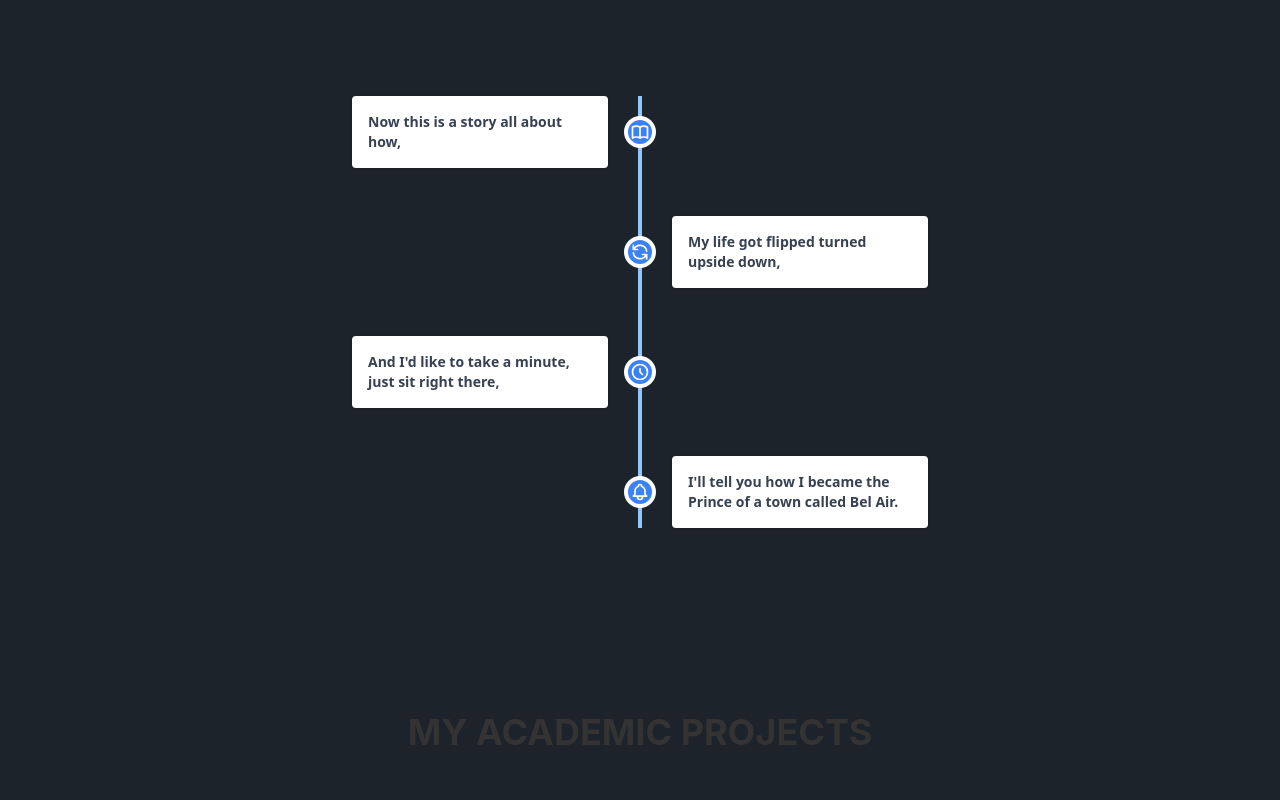
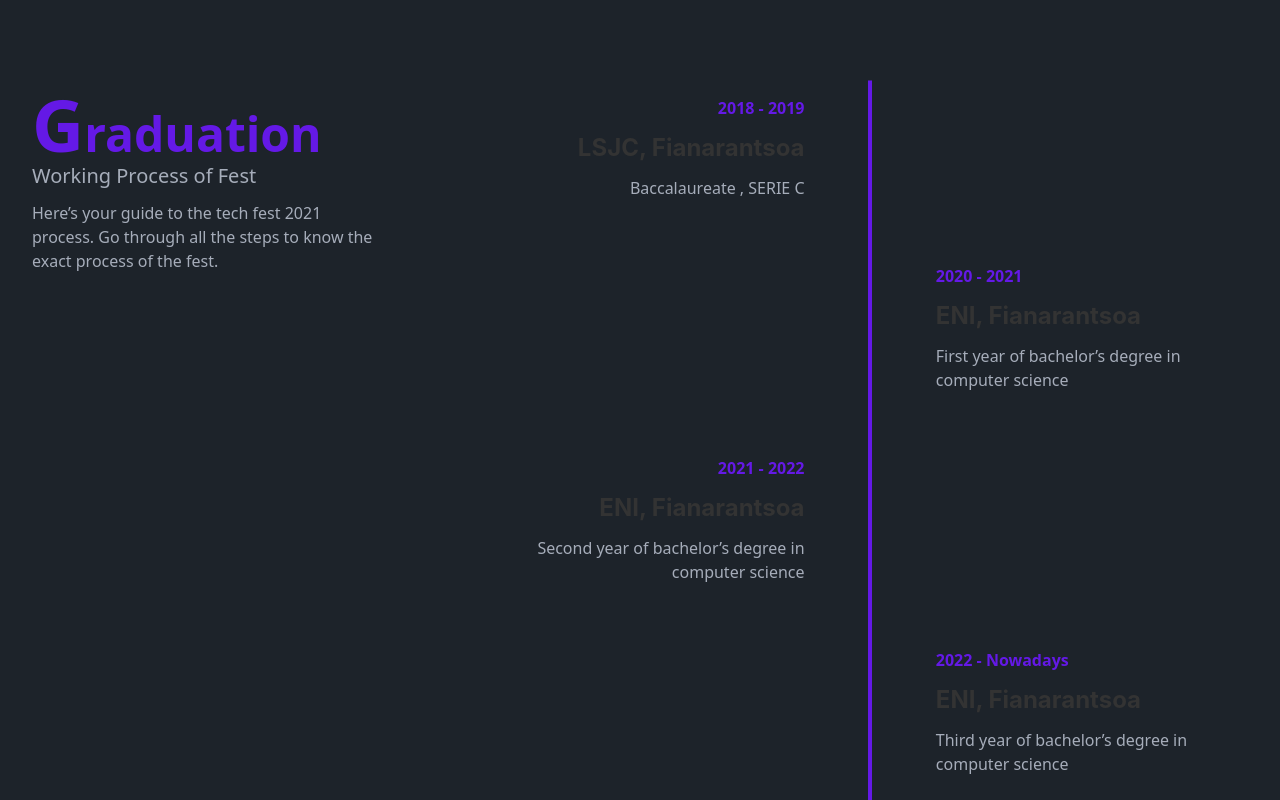
Before and after one commit to thony32/react-wcc-s3, a React (Vite) app: page / in a window 1280 px wide. Shown: the part 2500-3300 px from the top of the page. Built offline with nearby package versions, Linux system fonts and the light colour scheme.

Commit message:
graduation

```diff
--- a/src/contents/Graduation.tsx
+++ b/src/contents/Graduation.tsx
@@ -1,89 +1,72 @@
 export default function Graduation() {
     return (
         <div>
-            <div className="min-h-screen py-6 flex flex-col justify-center sm:py-12">
-  <div className="py-3 sm:max-w-xl sm:mx-auto w-full px-2 sm:px-0">
+           <section>
+    <div className="py-8">
+    <div className="container mx-auto flex flex-col items-start md:flex-row my-12 md:my-24">
+      <div className="flex flex-col w-full sticky md:top-36 lg:w-1/3 mt-2 md:mt-12 px-8">
+        <p className=" text-primary  font-bold text-5xl first-letter:text-7xl">Graduation</p>
+        <p className="text-xl leading-normal md:leading-relaxed mb-2">Working Process of Fest</p>
+        <p className="text-sm md:text-base mb-4">
+          Here’s your guide to the tech fest 2021 process. Go through all the steps to know the exact process of the
+          fest.
+        </p>
+      </div>
+      <div className="ml-0 md:ml-12 lg:w-2/3 sticky">
+        <div className="container mx-auto w-full h-full">
+          <div className="relative wrap overflow-hidden p-10 h-full">
+            <div className="border-2-2 border-yellow-555 absolute h-full border right-[50%] rounded-sm border-primary"></div>
+            <div className="border-2-2 border-yellow-555 absolute h-full border left-[50%] rounded-sm border-primary"></div>
+            <div className="mb-8 flex justify-between flex-row-reverse items-center w-full left-timeline">
+              <div className="order-1 w-5/12"></div>
+              <div className="order-1 w-5/12 px-1 py-4 text-right">
+                <p className="mb-3 font-bold text-primary">2018 - 2019</p>
+                <h4 className="mb-3 font-bold text-lg md:text-2xl">LSJC, Fianarantsoa</h4>
+                <p className="text-sm md:text-base">
+                    Baccalaureate , SERIE C
+                </p>
+              </div>
+            </div>
+            <div className="mb-8 flex justify-between items-center w-full right-timeline">
+              <div className="order-1 w-5/12"></div>
+              <div className="order-1  w-5/12 px-1 py-4 text-left">
+                <p className="mb-3 font-bold text-primary">2020 - 2021</p>
+                <h4 className="mb-3 font-bold text-lg md:text-2xl">ENI, Fianarantsoa</h4>
+                <h4 className="mb-3 font-bold text-lg md:text-2xl"></h4>
+                <p className="text-sm md:text-base ">
+                First year of bachelor’s degree in computer science
+                </p>
+              </div>
+            </div>
+            <div className="mb-8 flex justify-between flex-row-reverse items-center w-full left-timeline">
+              <div className="order-1 w-5/12"></div>
+              <div className="order-1 w-5/12 px-1 py-4 text-right">
+                <p className="mb-3 font-bold text-primary">2021 - 2022</p>
+                <h4 className="mb-3 font-bold text-lg md:text-2xl">ENI, Fianarantsoa</h4>
+                <p className="text-sm md:text-base ">
+                Second year of bachelor’s degree in computer science
+                </p>
+              </div>
+            </div>
 
-    <div className="relative text-gray-700 antialiased text-sm font-semibold">
+            <div className="mb-8 flex justify-between items-center w-full right-timeline">
+              <div className="order-1 w-5/12"></div>
 
+              <div className="order-1  w-5/12 px-1 py-4">
+                <p className="mb-3 font-bold text-primary">2022 - Nowadays</p>
+                <h4 className="mb-3 font-bold  text-lg md:text-2xl text-left">ENI, Fianarantsoa</h4>
+                <p className="text-sm md:text-base">
+                Third year of bachelor’s degree in computer science
 
-      <div className="hidden sm:block w-1 bg-blue-300 absolute h-full left-1/2 transform -translate-x-1/2"></div>
-
-      <div className="mt-6 sm:mt-0 sm:mb-12">
-        <div className="flex flex-col sm:flex-row items-center">
-          <div className="flex justify-start w-full mx-auto items-center">
-            <div className="w-full sm:w-1/2 sm:pr-8">
-              <div className="p-4 bg-white rounded shadow">
-                Now this is a story all about how,
+                </p>
               </div>
             </div>
           </div>
-          <div className="rounded-full bg-blue-500 border-white border-4 w-8 h-8 absolute left-1/2 -translate-y-4 sm:translate-y-0 transform -translate-x-1/2 flex items-center justify-center">
-            <svg xmlns="http://www.w3.org/2000/svg" className="h-5 w-5 text-white" fill="none" viewBox="0 0 24 24" stroke="currentColor">
-              <path stroke-linecap="round" stroke-linejoin="round" stroke-width="2" d="M12 6.253v13m0-13C10.832 5.477 9.246 5 7.5 5S4.168 5.477 3 6.253v13C4.168 18.477 5.754 18 7.5 18s3.332.477 4.5 1.253m0-13C13.168 5.477 14.754 5 16.5 5c1.747 0 3.332.477 4.5 1.253v13C19.832 18.477 18.247 18 16.5 18c-1.746 0-3.332.477-4.5 1.253" />
-            </svg>
-          </div>
         </div>
       </div>
-
-      <div className="mt-6 sm:mt-0 sm:mb-12">
-        <div className="flex flex-col sm:flex-row items-center">
-          <div className="flex justify-end w-full mx-auto items-center">
-            <div className="w-full sm:w-1/2 sm:pl-8">
-              <div className="p-4 bg-white rounded shadow">
-                My life got flipped turned upside down,
-              </div>
-            </div>
-          </div>
-          <div className="rounded-full bg-blue-500 border-white border-4 w-8 h-8 absolute left-1/2 -translate-y-4 sm:translate-y-0 transform -translate-x-1/2 flex items-center justify-center">
-            <svg xmlns="http://www.w3.org/2000/svg" className="h-5 w-5 text-white" fill="none" viewBox="0 0 24 24" stroke="currentColor">
-              <path stroke-linecap="round" stroke-linejoin="round" stroke-width="2" d="M4 4v5h.582m15.356 2A8.001 8.001 0 004.582 9m0 0H9m11 11v-5h-.581m0 0a8.003 8.003 0 01-15.357-2m15.357 2H15" />
-            </svg>
-          </div>
-        </div>
-      </div>
-
-      <div className="mt-6 sm:mt-0 sm:mb-12">
-        <div className="flex flex-col sm:flex-row items-center">
-          <div className="flex justify-start w-full mx-auto items-center">
-            <div className="w-full sm:w-1/2 sm:pr-8">
-              <div className="p-4 bg-white rounded shadow">
-                And I'd like to take a minute, just sit right there,
-              </div>
-            </div>
-          </div>
-          <div className="rounded-full bg-blue-500 border-white border-4 w-8 h-8 absolute left-1/2 -translate-y-4 sm:translate-y-0 transform -translate-x-1/2 flex items-center justify-center">
-            <svg xmlns="http://www.w3.org/2000/svg" className="h-5 w-5 text-white" fill="none" viewBox="0 0 24 24" stroke="currentColor">
-              <path stroke-linecap="round" stroke-linejoin="round" stroke-width="2" d="M12 8v4l3 3m6-3a9 9 0 11-18 0 9 9 0 0118 0z" />
-            </svg>
-          </div>
-        </div>
-      </div>
-
-
-      <div className="mt-6 sm:mt-0">
-        <div className="flex flex-col sm:flex-row items-center">
-          <div className="flex justify-end w-full mx-auto items-center">
-            <div className="w-full sm:w-1/2 sm:pl-8">
-              <div className="p-4 bg-white rounded shadow">
-                I'll tell you how I became the Prince of a town called Bel Air.
-              </div>
-            </div>
-          </div>
-          <div className="rounded-full bg-blue-500 border-white border-4 w-8 h-8 absolute left-1/2 -translate-y-4 sm:translate-y-0 transform -translate-x-1/2 flex items-center justify-center">
-            <svg xmlns="http://www.w3.org/2000/svg" className="h-5 w-5 text-white" fill="none" viewBox="0 0 24 24" stroke="currentColor">
-              <path stroke-linecap="round" stroke-linejoin="round" stroke-width="2" d="M15 17h5l-1.405-1.405A2.032 2.032 0 0118 14.158V11a6.002 6.002 0 00-4-5.659V5a2 2 0 10-4 0v.341C7.67 6.165 6 8.388 6 11v3.159c0 .538-.214 1.055-.595 1.436L4 17h5m6 0v1a3 3 0 11-6 0v-1m6 0H9" />
-            </svg>
-          </div>
-        </div>
-      </div>
-
-
-
     </div>
-
   </div>
-</div>
+  </section>
         </div>
     )
 }
```
